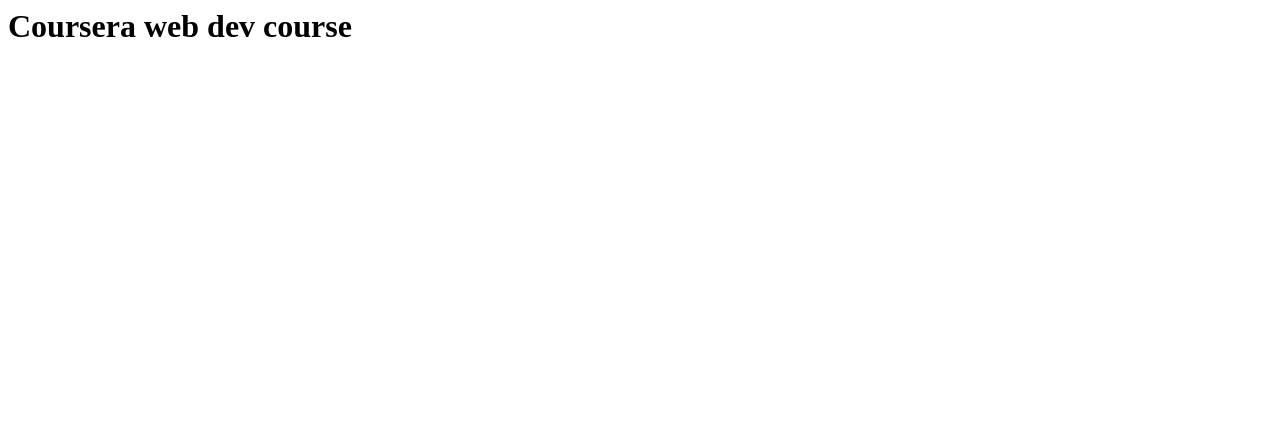
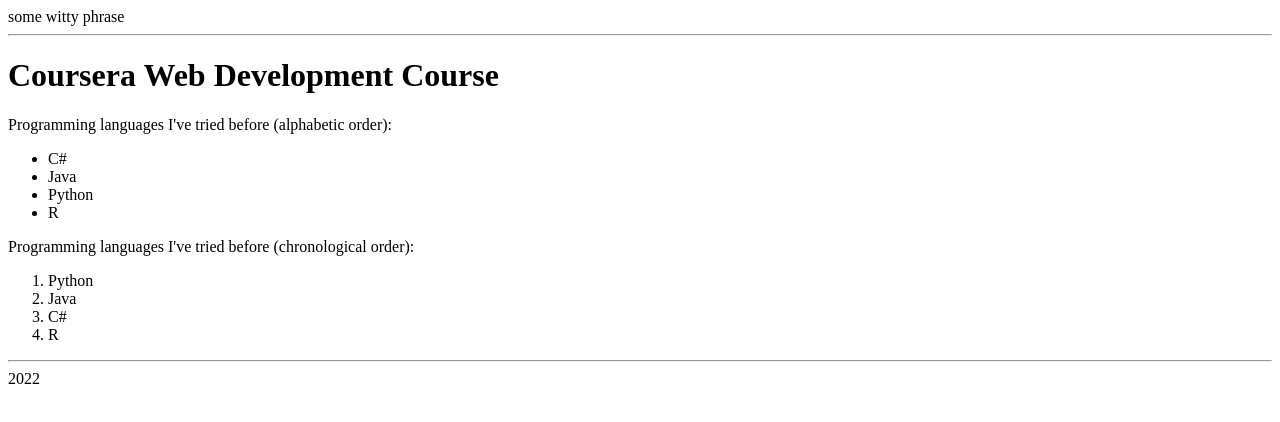
Before and after one commit to code-rot/HTML-CSS-JS-web-devs, a plain HTML site: page index.html in a window 1280 px wide. Drawn offline with Linux system fonts and the light colour scheme.

Commit message:
Updated index with info on programming languages I've taken a look at.

```diff
--- a/index.html
+++ b/index.html
@@ -1,4 +1,30 @@
-<html>
-    <title>Coursera web dev course</title>
-    <h1>Coursera web dev course</h1>
+<!DOCTYPE HTML>
+<html lang="en">
+    <head>
+        <meta charset="utf-8">
+        <title>Coursera Web Development Course</title>
+    </head>
+    <body>
+        <header>some witty phrase</header>
+        <hr>
+        <h1>Coursera Web Development Course</h1>
+        <section>
+            Programming languages I've tried before (alphabetic order):
+            <ul>
+                <li>C#</li>
+                <li>Java</li>
+                <li>Python</li>
+                <li>R</li>
+            </ul>
+            Programming languages I've tried before (chronological order):
+            <ol>
+                <li>Python</li>
+                <li>Java</li>
+                <li>C#</li>
+                <li>R</li>
+            </ol>
+        </section>
+        <hr>
+        <footer>2022</footer>
+    </body>
 </html>
```
